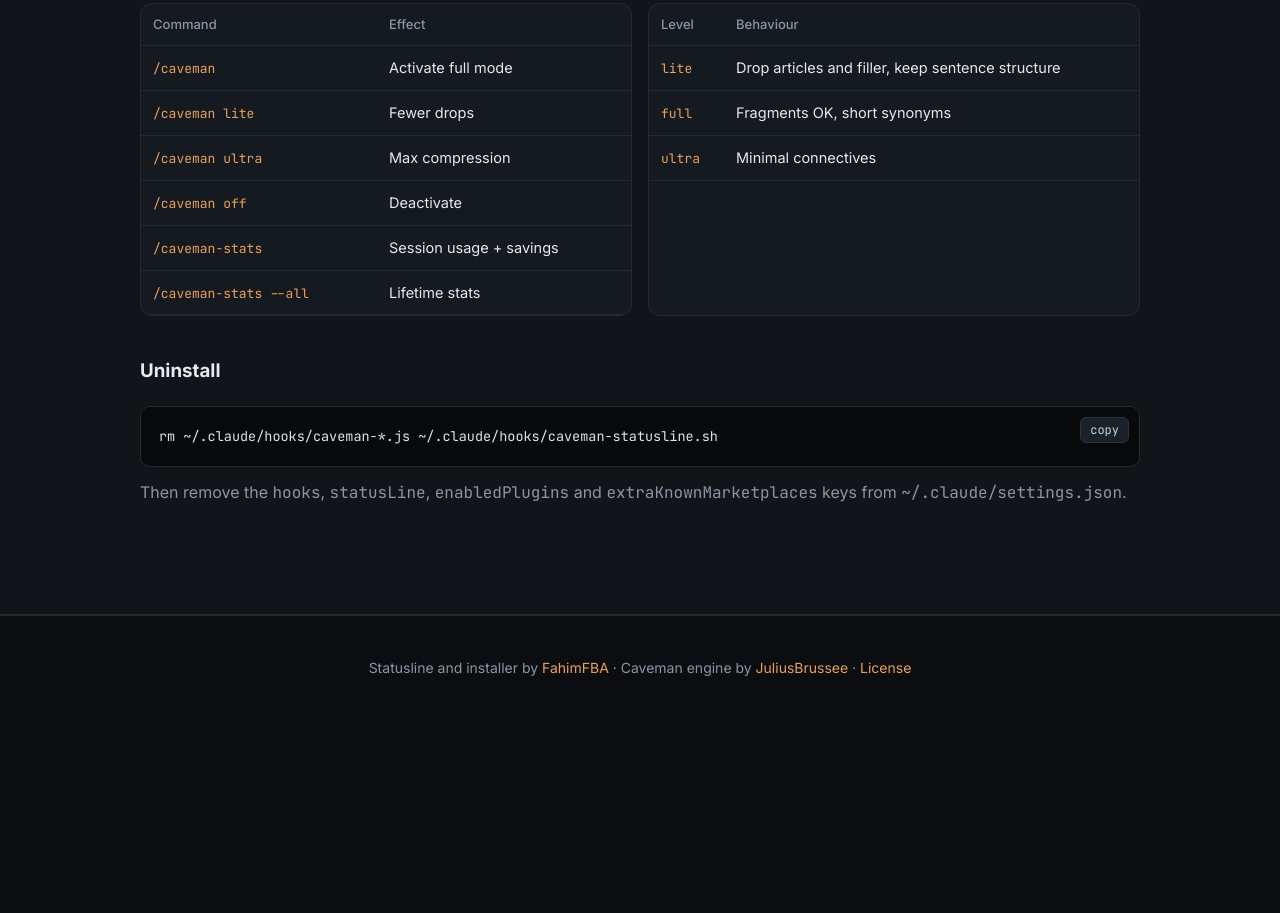
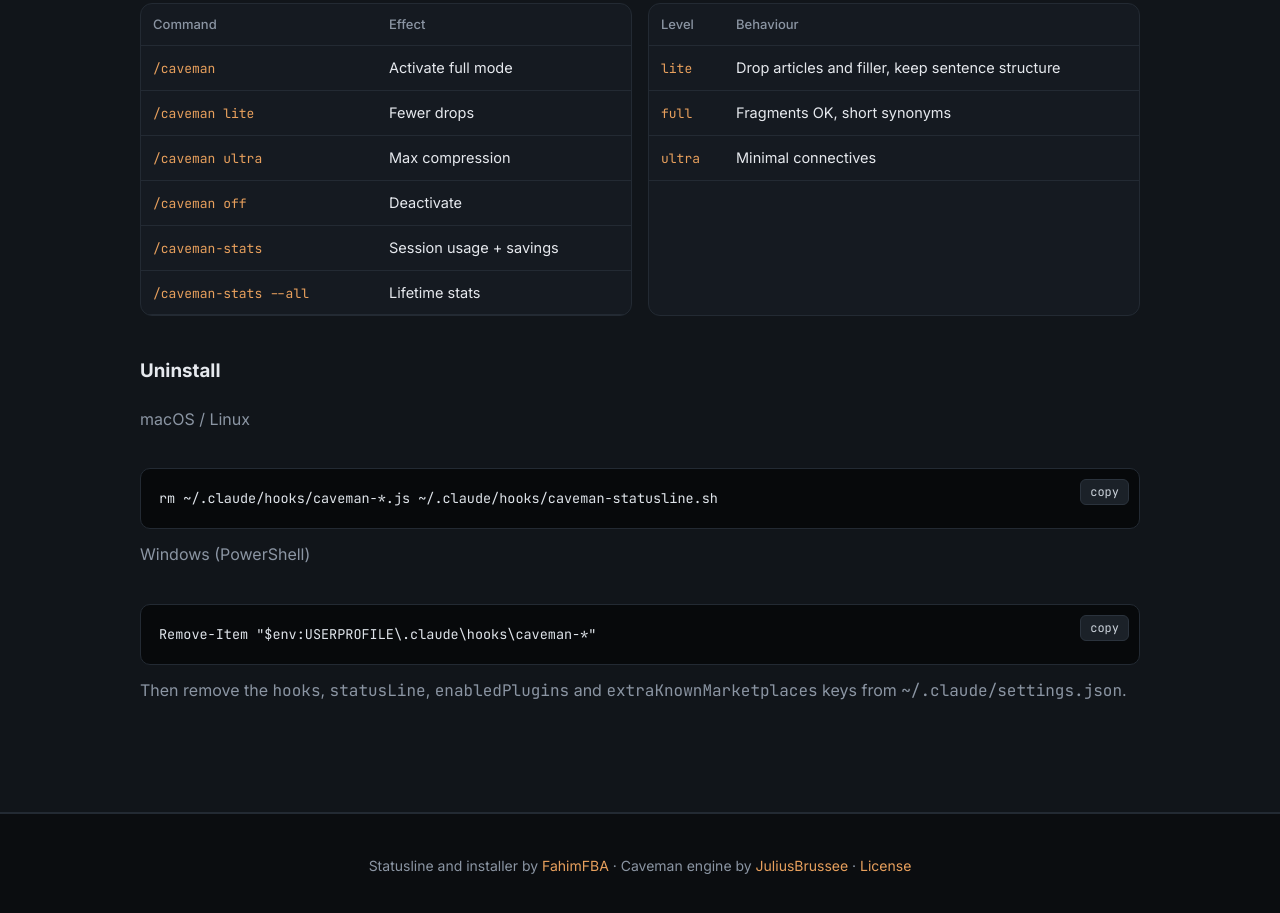
Before and after one commit to FahimFBA/claudecode-statusline, a plain HTML site: page docs/index.html in a window 1280 px wide. Shown: the part 3748-4661 px from the top of the page. Before the commit the page ends 4488 px from the top, so only its background shows below. Drawn offline with Linux system fonts and the light colour scheme.

Commit message:
add: update installation scripts to include caveman-statusline.js and improve Windows compatibility

```diff
--- a/docs/index.html
+++ b/docs/index.html
@@ -243,7 +243,10 @@ powershell -ExecutionPolicy Bypass -File install.ps1</pre></div>
     </div>
 
     <h3 style="margin-top:40px">Uninstall</h3>
+    <p class="sub">macOS / Linux</p>
     <div class="term"><button class="copy">copy</button><pre>rm ~/.claude/hooks/caveman-*.js ~/.claude/hooks/caveman-statusline.sh</pre></div>
+    <p class="sub" style="margin-top:12px">Windows (PowerShell)</p>
+    <div class="term"><button class="copy">copy</button><pre>Remove-Item "$env:USERPROFILE\.claude\hooks\caveman-*"</pre></div>
     <p class="sub" style="margin-top:12px">Then remove the <code>hooks</code>, <code>statusLine</code>, <code>enabledPlugins</code> and <code>extraKnownMarketplaces</code> keys from <code>~/.claude/settings.json</code>.</p>
   </div>
 </section>
```
Also changed, not shown: 1 other file.
